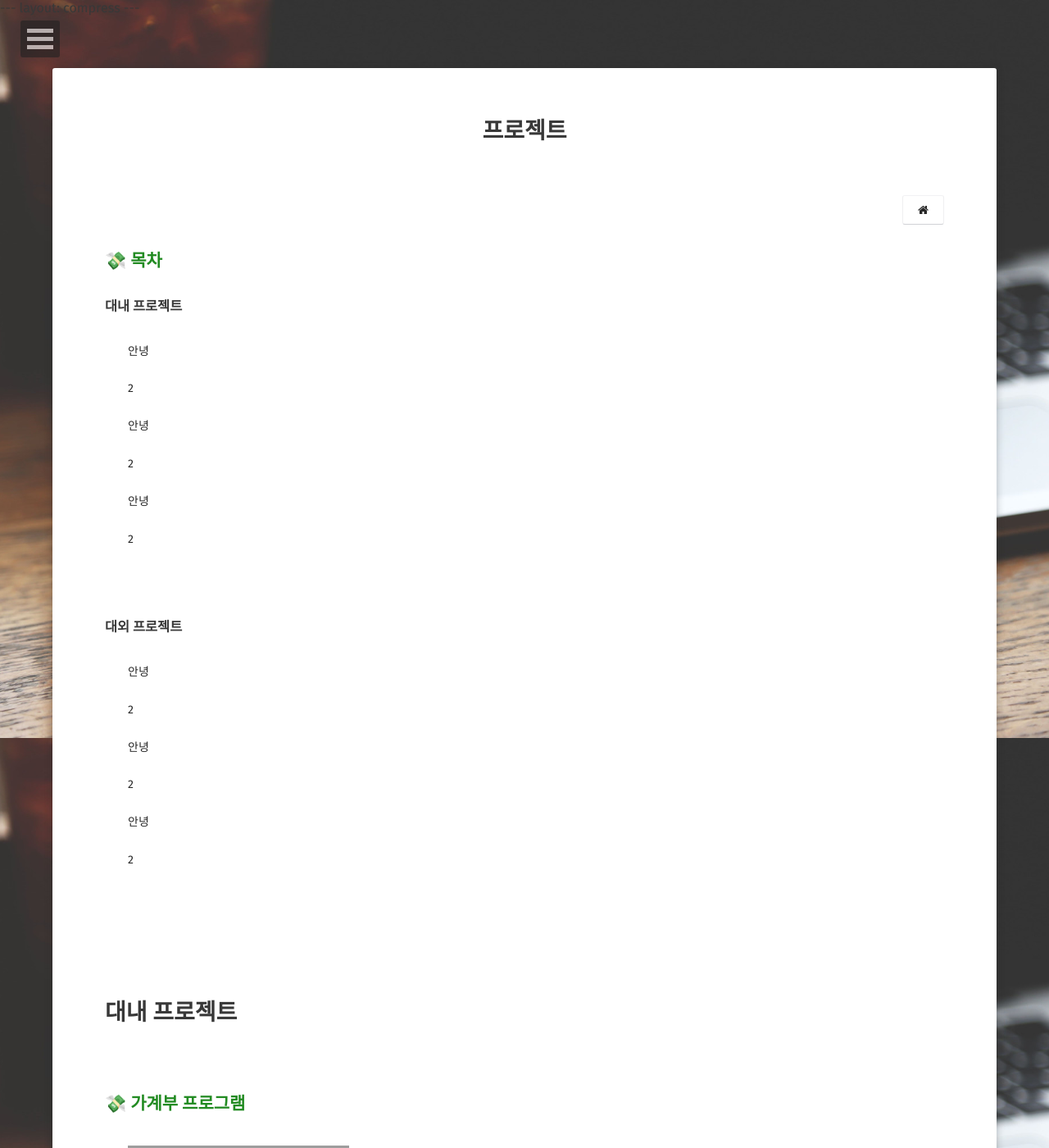
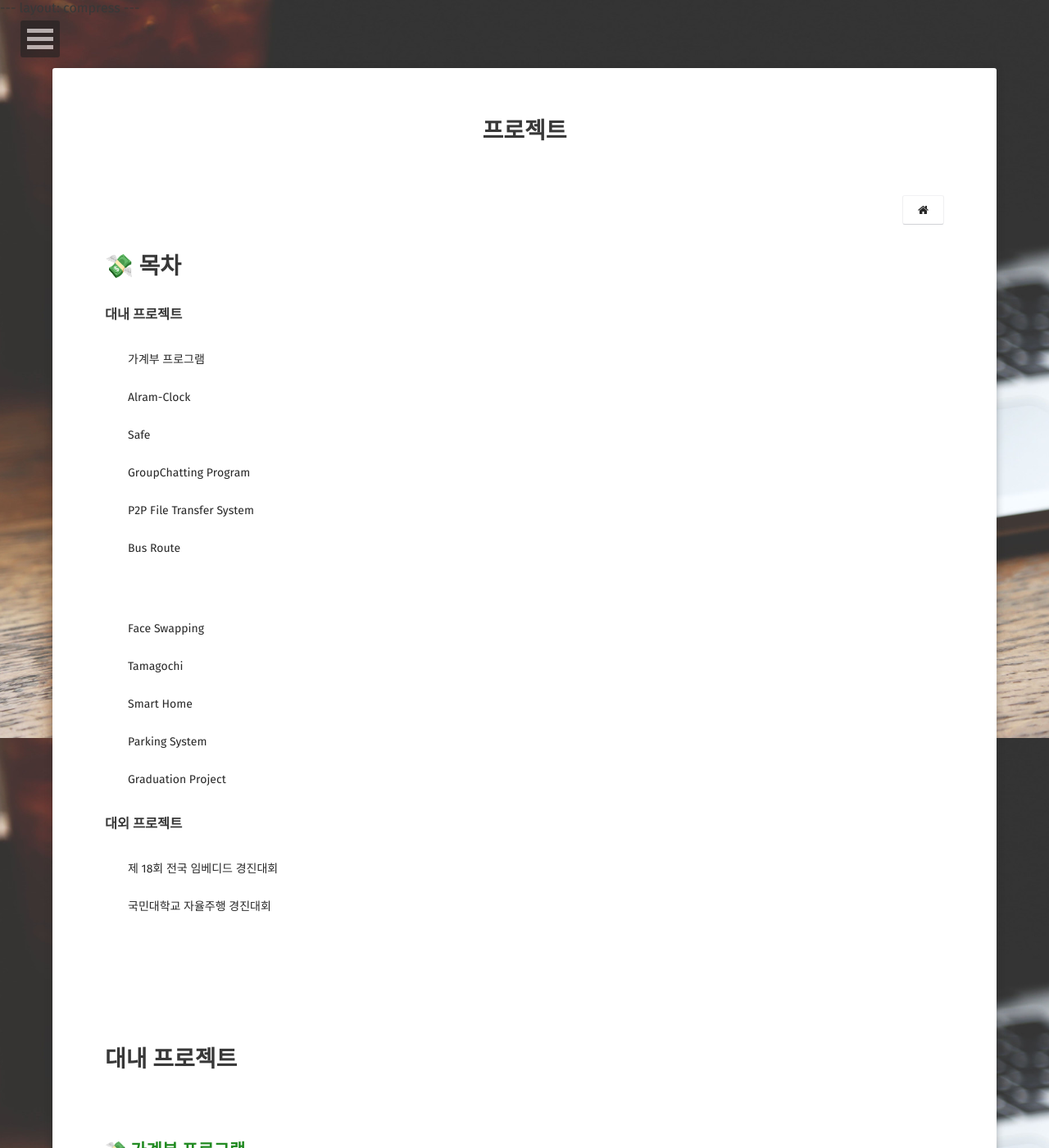
Before and after one commit to sangwoo24/sangwoo24.github.io, a Jekyll site: the page built from projects/index.md, in a window 1280 px wide and 1400 px high. Shown: the whole window at 82% size. Built offline with Jekyll 4.4.1, drawn with Linux system fonts in a browser that asks for light colours; some web fonts are replaced; grey boxes are pictures that could not be loaded.

Commit message:
Update project.html

```diff
--- a/_layouts/project.html
+++ b/_layouts/project.html
@@ -29,23 +29,24 @@ layout: compress
                     {% for post in site.posts %}
                         {% if post.project == null %}
                     <ul>
-                        <h2 style = "color:forestgreen" ><p><b>💸 목차</b></p></h2>
+                        <h2 style = "color:forestgreen" ><p><h1><b>💸 목차</b></h1></p></h2>
                         <div class="wow fadeInLeft" data-wow-duration="1.5s">
                         <h3> 대내 프로젝트</h3>
-                            <li>안녕</li>
-                            <li>2</li>
-                            <li>안녕</li>
-                            <li>2</li>
-                            <li>안녕</li>
-                            <li>2</li><br><br>
+                            <li>가계부 프로그램</li>
+                            <li>Alram-Clock</li>
+                            <li>Safe</li>
+                            <li>GroupChatting Program</li>
+                            <li>P2P File Transfer System</li>
+                            <li>Bus Route</li><br><br>
+                            <li>Face Swapping</li>
+                            <li>Tamagochi</li>
+                            <li>Smart Home</li>
+                            <li>Parking System</li>
+                            <li>Graduation Project</li>
 
                         <h3>대외 프로젝트</h3>
-                            <li>안녕</li>
-                            <li>2</li>
-                            <li>안녕</li>
-                            <li>2</li>
-                            <li>안녕</li>
-                            <li>2</li>
+                            <li>제 18회 전국 임베디드 경진대회</li>
+                            <li>국민대학교 자율주행 경진대회</li>
                         </div>
                     </ul>
                 </div><br><br><br><br>
```
